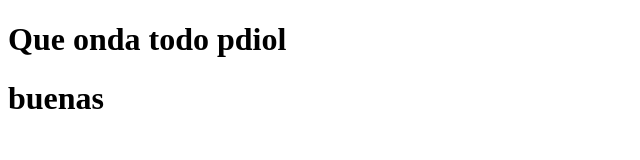
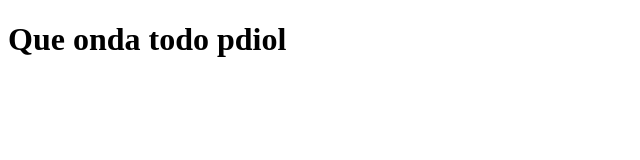
Before and after one commit to ValentinCangas/primerproyecto, a plain HTML site: page prueba.html in a window 1280 px wide. Shown: the whole page, without its empty margins (0-640 px from the left). Drawn offline with Linux system fonts and the light colour scheme.

Commit message:
Update prueba.html

```diff
--- a/prueba.html
+++ b/prueba.html
@@ -9,10 +9,5 @@
 <body>
      <h1>Que onda todo pdiol</h1>
 
-
-
-
-     <h1>buenas</h1>
-
 </body>
 </html>
```
